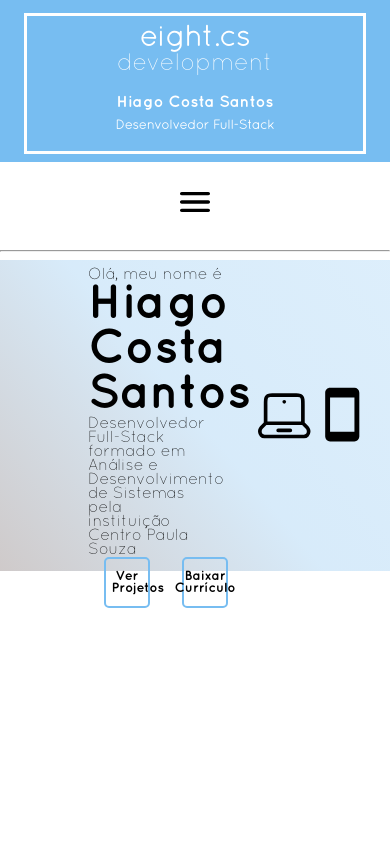
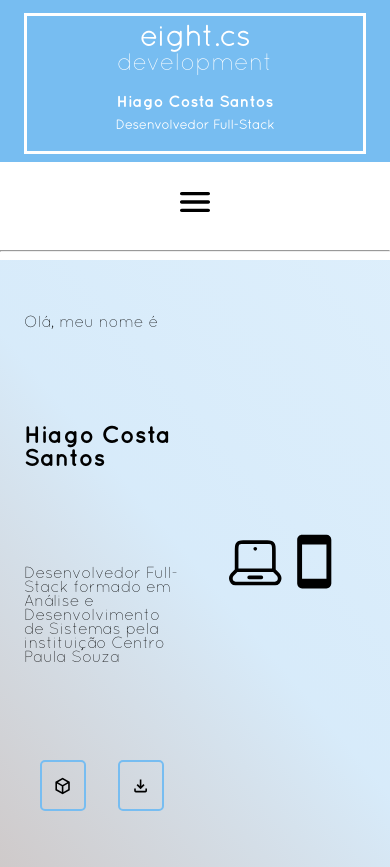
Before and after one commit to HiagoCS/eightcs, a React app in the folder frontend/: page / in a window 390 px wide. Before the commit the page ends 844 px from the top, so only its background shows below. Built offline with nearby package versions, Linux system fonts and the light colour scheme; the HTML template or start-up script is replaced by a standard one.

Commit message:
responsive home-banner

```diff
--- a/frontend/src/components/banner/style.scss
+++ b/frontend/src/components/banner/style.scss
@@ -66,16 +66,3 @@
         }
     }
 }
-@media (max-width: 213px){
-    .app{
-        .banner{
-            padding: 5vh 5vw 5vh 5vw;
-            .logo{
-                font-size: 110%;
-            }
-            .name{
-                display:none;
-            }
-        }
-    }
-}
--- a/frontend/src/components/folders/home/index.jsx
+++ b/frontend/src/components/folders/home/index.jsx
@@ -1,5 +1,6 @@
 import './style.scss';
 import Download from '@/assets/icons/download.svg?react';
+import Project from '@/assets/icons/project.svg?react';
 import Laptop from '@/assets/icons/laptop-outline.svg?react';
 import Cellphone from '@/assets/icons/cellphone.svg?react';
 function main(){
@@ -17,11 +18,14 @@ function main(){
                 </div>
                 <div className="buttons">
                     <span className="all">
-                        <button>Ver Projetos</button>
+                        <button>
+                            <Project className="icon" style={{ width: '1.2pc', height: '1.5pc' }} />
+                            Ver Projetos
+                        </button>
                     </span>
                     <span className="cv">
-                        <button>
-                            <Download style={{ width: '1.2pc', height: '1.5pc' }} />
+                        <button title="Baixar Currículo">
+                            <Download className="icon" style={{ width: '1.2pc', height: '1.5pc' }} />
                             Baixar Currículo
                         </button>
                     </span>
@@ -34,14 +38,6 @@ function main(){
                     <Cellphone className="cell" style={{ width: '15vw', height: '30vh' }} />
                 </div>
             </div>
-            {/* <div className="images">
-                <div className="icon lap">
-                    <Laptop style={{ width: '5vw', height: '30vh' }} />
-                </div>
-                <div className="icon cell">
-                    <Cellphone style={{ width: '5vw', height: '30vh' }} />
-                </div>
-            </div> */}
         </div>
     )
 }
--- a/frontend/src/components/folders/home/style.scss
+++ b/frontend/src/components/folders/home/style.scss
@@ -40,6 +40,11 @@
         justify-content: space-around;
         align-items: center;
         span{
+            &.all{
+                .icon{
+                    display:none;
+                }
+            }
             &.cv{
                 button{
                     display:flex;
@@ -62,3 +67,240 @@
         }
     }
 }
+@media (max-width:1776px){
+    .app{
+        &.home{
+            height: 40vh;
+        }
+        .info{
+            margin: 0 0 0 3pc;
+            .text{
+                padding-right: 10vw;
+            }
+        }
+    }
+}
+@media (max-width:1142px){
+    .app{
+        .info{
+            .buttons{
+                .cv{
+                    .icon{
+                        width: 80%;
+                        height: 80%;
+                    }
+                    button{
+                        font-size: 80%;
+                    }
+                }
+            }
+        }
+    }
+}
+@media(max-width:1040px){
+    .app{
+        &.home{
+            height: 50vh;
+        }
+        .info{
+            margin: 0 0 0 2pc;
+            .text{
+                padding-right: 5vw;
+            }
+        }
+    }
+}
+@media (max-width:1107px){
+    .app{
+        .info{
+            .buttons{
+                .cv{
+                    .icon{
+                        width: 60%;
+                        height: 60%;
+                    }
+                    button{
+                        font-size: 60%;
+                    }
+                }
+            }
+        }
+    }
+}
+@media (max-width:895px){
+    .app{
+        .info{
+            .buttons{
+                .cv{
+
+                    button{
+                        font-size:0;
+                    }
+                }
+            }
+        }
+    }
+}
+@media (max-width:760px){
+    .app{
+        .info{
+            .buttons{
+                .all{
+                    button{
+                        font-size: 60%;
+                    }
+                }
+            }
+        }
+    }
+}
+@media(max-width:733px){
+    .app{
+        &.home{
+            height: 60vh;
+        }
+        .info{
+            margin: 0 0 0 1pc;
+            .name{
+                span{
+                    font-size: 100% !important;
+                }
+            }
+            .text{
+                padding-right: 0vw;
+            }
+        }
+    }
+}
+@media (max-width:575px){
+    .app{
+        .info{
+            .buttons{
+                .all{
+
+                    button{
+                        font-size: 0%;
+                        display:flex;
+                        justify-content:center;
+                        align-items:center;
+                        .icon{
+                            display:flex;
+                            justify-content:center;
+                            align-items:center;
+                        }
+                    }
+                }
+            }
+        }
+    }
+}
+@media(max-width:496px){
+    .app{
+        &.home{
+            height: 70vh;
+        }
+        .info{
+            margin: 0 0 0 1pc;
+            .text{
+                padding-right: 0vw;
+            }
+        }
+    }
+}
+@media(max-width:366px){
+    .app{
+        .info{
+            .name{
+                span{
+                    font-size: 90% !important;
+                }
+            }
+        }
+    }
+}
+@media(max-width:351px){
+    .app{
+        &.home{
+            height: 80vh;
+        }
+        .info{
+            margin: 0 0 0 1pc;
+            .text{
+                padding-right: 0vw;
+            }
+        }
+    }
+}
+@media(max-width:329px){
+    .app{
+        .info{
+            .name{
+                span{
+                    font-size: 80% !important;
+                }
+            }
+        }
+    }
+}
+@media(max-width:302px){
+    .app{
+        &.home{
+            height: 90vh;
+        }
+        .info{
+            margin: 0 0 0 1pc;
+            .text{
+                padding-right: 0vw;
+            }
+        }
+    }
+}
+@media(max-width:293px){
+    .app{
+        .info{
+            .name{
+                span{
+                    font-size: 70% !important;
+                }
+            }
+        }
+    }
+}
+@media(max-width:256px){
+    .app{
+        .info{
+            .name{
+                span{
+                    font-size: 60% !important;
+                }
+            }
+        }
+    }
+}
+@media(max-width:220px){
+    .app{
+        .info{
+            .name{
+                span{
+                    font-size: 40% !important;
+                }
+            }
+            .text{
+                font-size: 40% !important;
+            }
+        }
+    }
+}
+@media(max-width:240px){
+    .app{
+        &.home{
+            height: 100vh;
+        }
+        .info{
+            margin: 0 0 0 1pc;
+            .text{
+                padding-right: 0vw;
+            }
+        }
+    }
+}
--- a/frontend/src/styles/main.scss
+++ b/frontend/src/styles/main.scss
@@ -1,13 +1,14 @@
 @use "@/styles/fonts/fonts.scss" as *;
 :root{
   width:100%;
-  min-width:171px;
-  @media (max-width: 171px){
-    overflow-x: hidden;
+  min-width:221px;
+  @media (max-width: 221px){
+    body{
+      display:none;
+    }
   }
 }
 body {
-
   margin: 0;
   font-family: "Quicksand-Regular";
 }
```
Also changed, not shown: frontend/src/assets/icons/project.svg (added).
